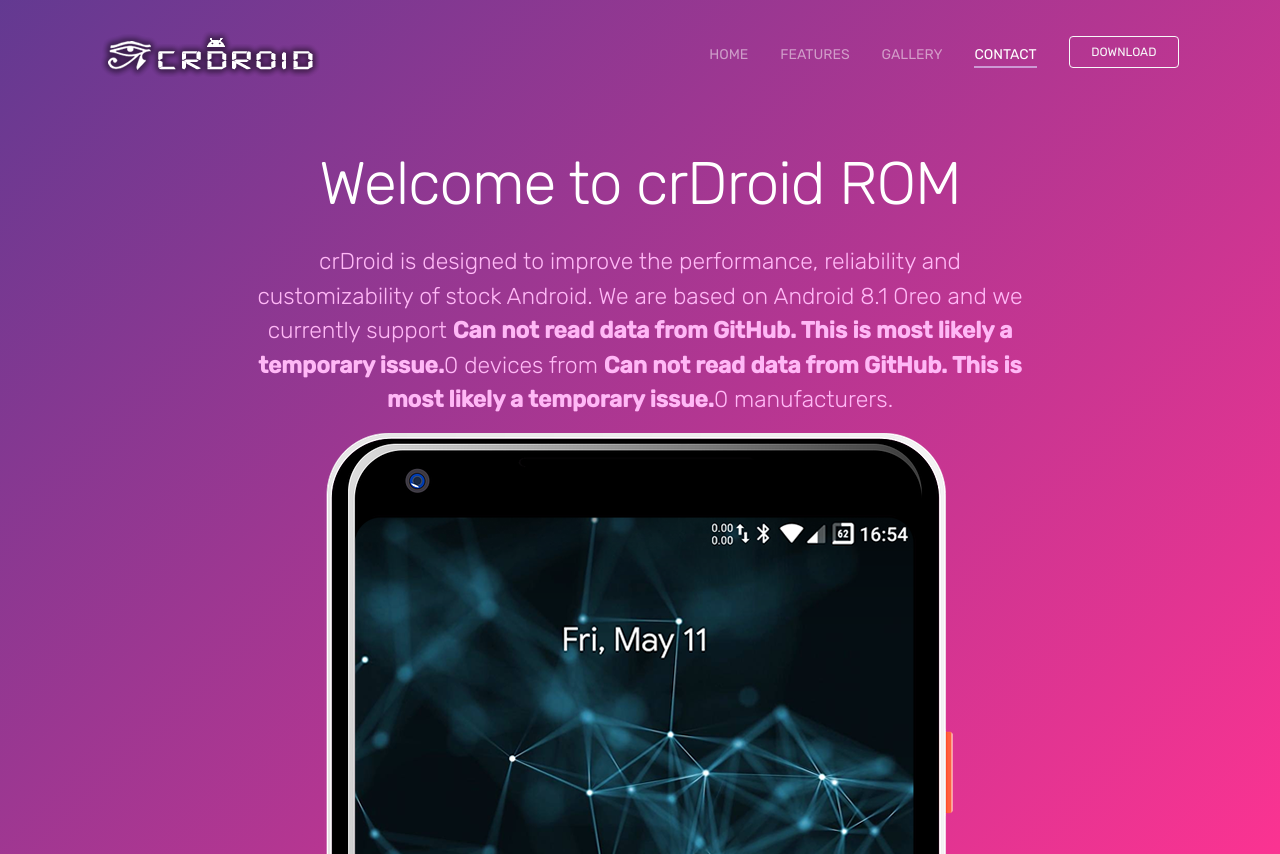
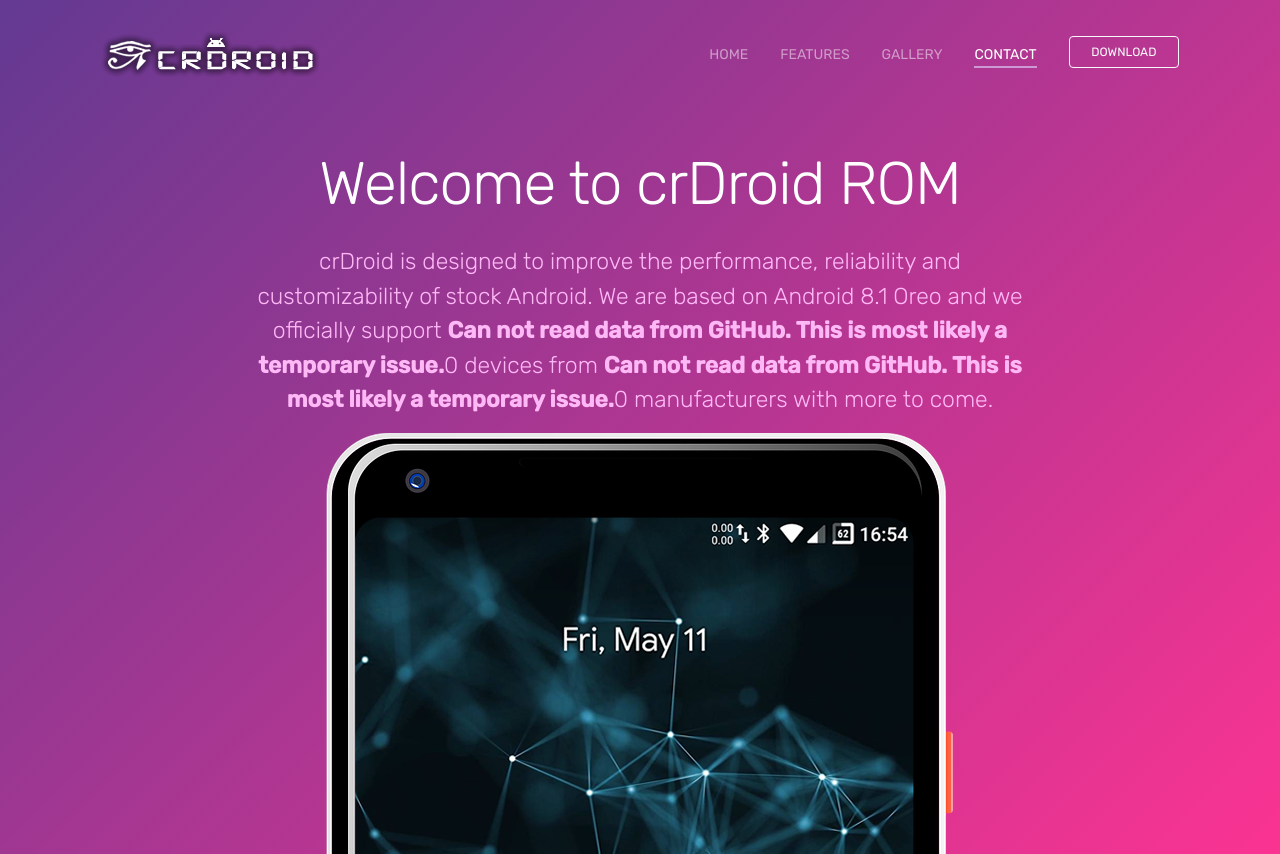
Before and after one commit to crdroidandroid/crdroid.net, a PHP site: page / in a window 1280 px wide. Shown: the top 854 px of the page. Run offline with PHP 8.4, Linux system fonts and the light colour scheme; data that the repository does not hold is empty.

Commit message:
update landing page welcome text

```diff
--- a/index.php
+++ b/index.php
@@ -53,7 +53,7 @@
     <header class="bg-gradient" id="home">
         <div class="container mt-5">
             <h1>Welcome to crDroid ROM </h1>
-            <p class="tagline">crDroid is designed to improve the performance, reliability and customizability of stock Android. We are based on Android 8.1 Oreo and we currently support <?php include 'handler.php'; echo GetSupportedDevices(); ?> devices from <?php echo GetSupportedManufactures(); ?> manufacturers.</p>
+            <p class="tagline">crDroid is designed to improve the performance, reliability and customizability of stock Android. We are based on Android 8.1 Oreo and we officially support <?php include 'handler.php'; echo GetSupportedDevices(); ?> devices from <?php echo GetSupportedManufactures(); ?> manufacturers with more to come.</p>
         </div>
         <div class="img-holder mt-3"><img src="images/ss/1.main.png" alt="phone" class="img-fluid"></div>
     </header>
```
